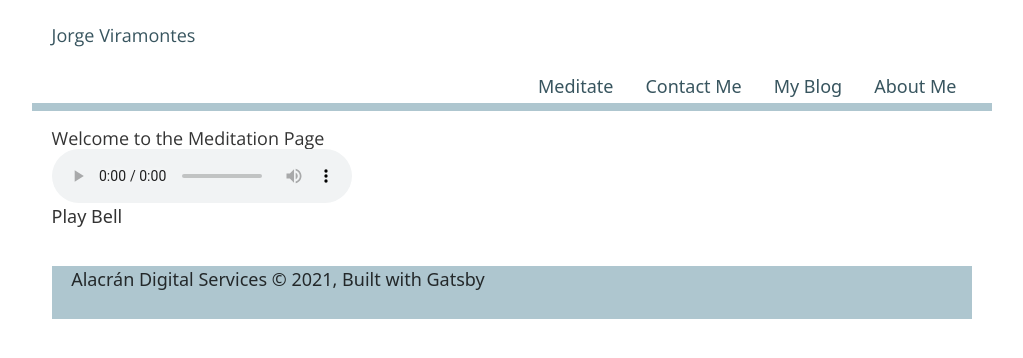
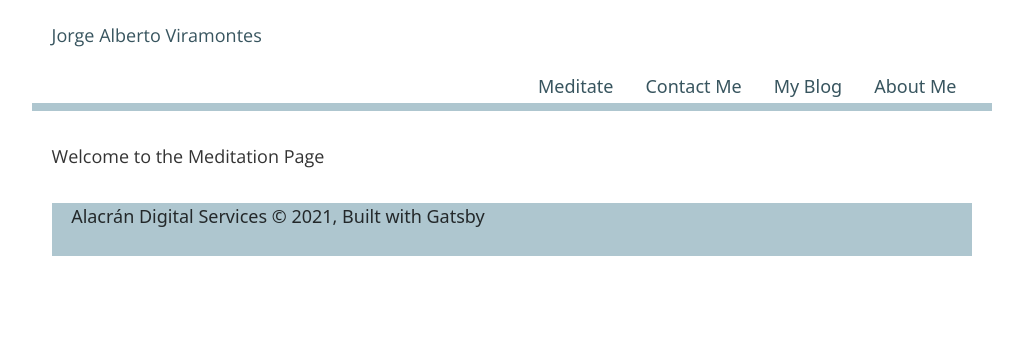
Before and after one commit to marcelo313/basic-blog, a Gatsby site: page /meditation in a window 1280 px wide. Shown: the whole page, without its empty margins (128-1151 px from the left). Built offline with nearby package versions, Linux system fonts and the light colour scheme; Gatsby itself is replaced by a stand-in of ours.

Commit message:
Removed meditation button with audio that isn't working yet; updated class to className to avoid errors and warnings; updated title to include middle name.

```diff
--- a/gatsby-config.js
+++ b/gatsby-config.js
@@ -1,6 +1,6 @@
 module.exports = {
   siteMetadata: {
-    title: `Jorge Viramontes`,
+    title: `Jorge Alberto Viramontes`,
     description: `A blog on all things in Jorge's head, built on Gatsby.`,
     author: `@jvmontes`,
   },
--- a/src/components/header.js
+++ b/src/components/header.js
@@ -24,8 +24,7 @@ import { Link } from "gatsby"
  * dark mint green - #267055
  */
 const Header = ({ siteTitle }) => (
-  // <header class="bg-purple-500 mb-4">
-  <header class="mb-4">
+  <header className="mb-8">
     <div
       style={{
         margin: `0 auto`,
@@ -48,7 +47,7 @@ const Header = ({ siteTitle }) => (
         </Link>
       </h1>
 
-      <ul class="pb-4">
+      <ul className="pb-4">
         <li>
           <Link to="/about"
           style={{
--- a/src/components/meditation-button.js
+++ b/src/components/meditation-button.js
@@ -16,13 +16,7 @@ class MeditationButton extends React.Component {
     render() {
         return (
             <>
-                <audio controls>
-                    <source src="./meditation-bell.wav" type="audio/wav"></source>
-                    Your browser does not support the audio tag.
-                </audio>
-
-                <audio ref={ref => this.player = ref}> <source src="./meditation-bell.wav"></source> </audio>
-                <button onClick={this.handleClick}>Play Bell</button>
+            <button onClick={this.handleClick}>Play Bell</button>
             </>
         )
     }
--- a/src/pages/meditation.js
+++ b/src/pages/meditation.js
@@ -2,14 +2,11 @@ import * as React from "react"
 
 import Layout from "../components/layout"
 import SEO from "../components/seo"
-import MeditationButton from "../components/meditation-button"
 
 const MeditationPage = () => (
   <Layout>
       <SEO title="Meditation"></SEO>
     <h1>Welcome to the Meditation Page</h1>
-
-    <MeditationButton></MeditationButton>
   </Layout>
 )
 
```
